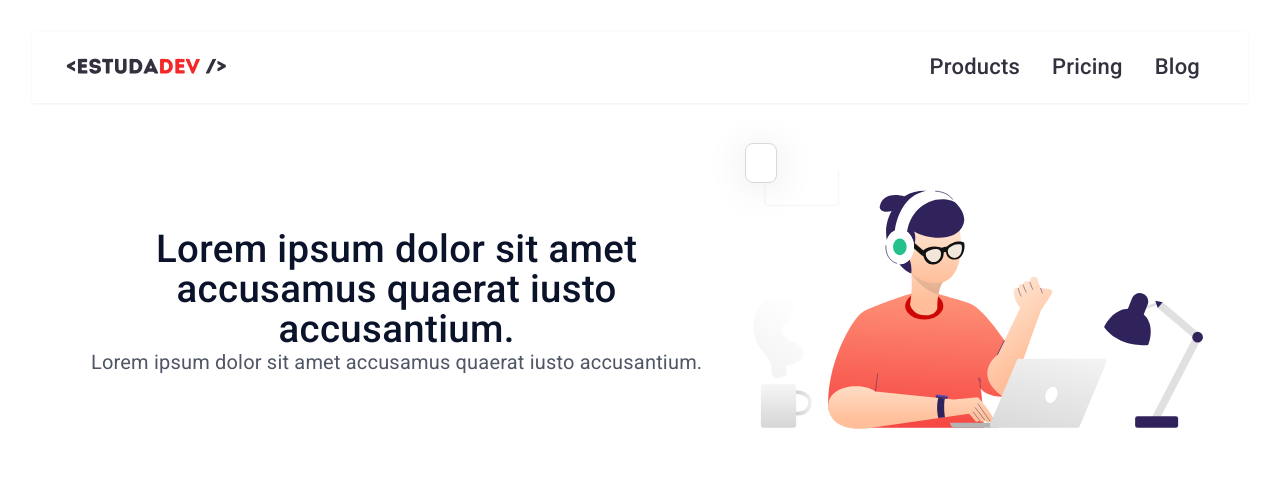
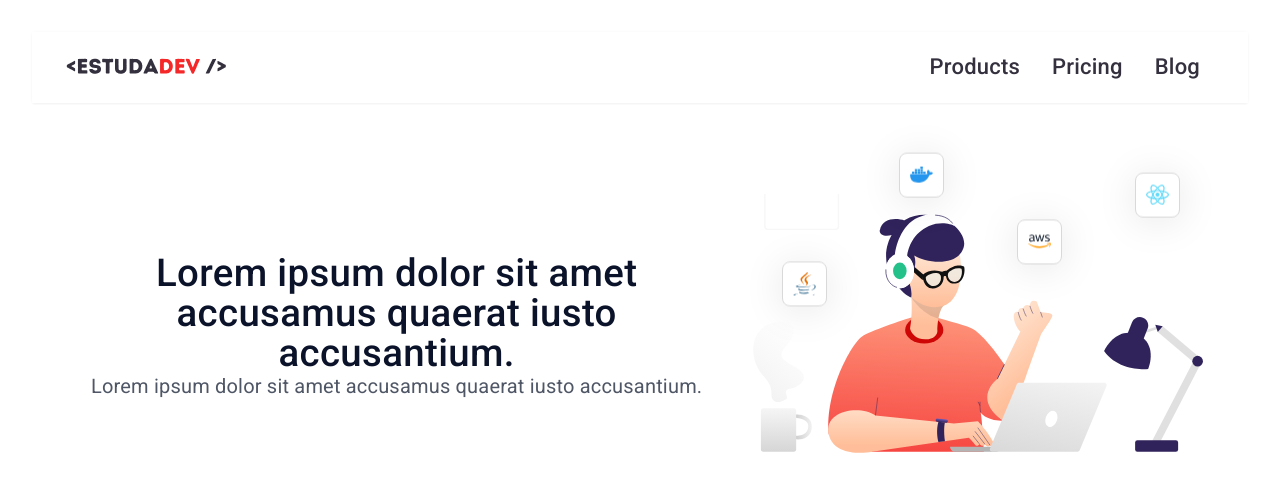
Before and after one commit to Manrriquez/estudadev-front, a React (Vite) app: page / in a window 1280 px wide. Shown: the top 492 px of the page. Built offline with nearby package versions, Linux system fonts and the light colour scheme.

Commit message:
implementando keyframes & finalizando section home da pagina welcome

```diff
--- a/src/pages/Welcome/Index.jsx
+++ b/src/pages/Welcome/Index.jsx
@@ -1,9 +1,12 @@
 import styled from '@emotion/styled';
-import { Avatar, Box, Container, Grid, Typography } from '@mui/material';
+import { Avatar, Box, Container, Grid, Paper, Typography } from '@mui/material';
 import React from 'react'
 import Navbar from '../../components/Navbar/Index';
 import ProgramingHome from '../../_assets/img/programing-home.svg';
-import JavaIcon from '../../_assets/img/java.svg'
+import JavaIcon from '../../_assets/img/java.svg';
+import AwsIcon from '../../_assets/img/aws.svg';
+import DockerIcon from '../../_assets/img/docker.svg';
+import ReactIcon from '../../_assets/img/reactjs.svg';
 
 
 const StyledTypograpyTitle = styled(Typography)(({ theme }) => ({
@@ -33,12 +36,90 @@ const StyledBoxBackground = styled(Box)(({ theme }) => ({
 
 const StyledAvatarAnimation = styled(Avatar)(({ theme }) => ({
     position: 'relative',
-    padding: '10px 15px 10px 15px',
+    padding: '10px',
     borderRadius: '8px',
-    width: '30px',
+    width: '45px',
+    height: '45px',
     background: '#FFFFFF',
+	  // animation: 'animationAvatar1 8s linear 0s infinite',
     border: '1px solid #D9D9D9',
     boxShadow: '0px 4px 40px rgb(9 9 12 / 10%)',
+    fontSize: '20px',
+
+    "@keyframes animationAvatar1": {
+      "0%": {
+        transform: "translateY(0)",
+      },
+      "10%": {
+	    	transform: "translateY(-8px)",
+      },
+      "30%": {
+	    	transform: "translateY(-8px)",
+      },
+      "50%": {
+	    	transform: "translateY(-8px)",
+      },
+      "70%": {
+	    	transform: "translateY(-8px)",
+      },
+      "20%": {
+	    	transform: "translateY(8px)",
+      },
+      "40%": {
+	    	transform: "translateY(8px)",
+      },
+      "60%": {
+	    	transform: "translateY(8px)",
+      },
+      "80%": {
+        transform: "translateY(6.4px)",
+      },
+      "90%": {
+		    transform: "translateY(-6.4px)",
+      },
+      "100%": {
+        transform: "translateY(0)",
+      }
+    },
+    "@keyframes animationAvatar2": {
+      "0%": {
+        transform: "translateY(0)",
+      },
+      "10%": {
+	    	transform: "translateY(8px)",
+      },
+      "30%": {
+	    	transform: "translateY(8px)",
+      },
+      "50%": {
+	    	transform: "translateY(8px)",
+      },
+      "70%": {
+	    	transform: "translateY(8px)",
+      },
+
+
+      "20%": {
+	    	transform: "translateY(-8px)",
+      },
+      "40%": {
+	    	transform: "translateY(-8px)",
+      },
+      "60%": {
+	    	transform: "translateY(-8px)",
+      },
+
+
+      "80%": {
+        transform: "translateY(-6.4px)",
+      },
+      "90%": {
+		    transform: "translateY(6.4px)",
+      },
+      "100%": {
+        transform: "translateY(0)",
+      }
+    },
 }));
 
 
@@ -48,7 +129,7 @@ const Welcome = () => {
       <Navbar />
       <Container sx={{marginTop: 5}} component="main" maxWidth="lg">
           <Box component="section">
-              <Grid container spacing={2} sx={{alignItems: 'center'}}>
+              <Grid container spacing={2} sx={{alignItems: 'center', mt: 6}}>
                   <Grid item  sm={12}  xs={12} md={7}>
                     <Box>
                         <StyledTypograpyTitle component="h1">
@@ -60,10 +141,14 @@ const Welcome = () => {
                     </Box>
                   </Grid>
 
-                  <Grid item sm={12} xs={12} md={5}>
+                  <Grid item sm={12} xs={12} md={5} sx={{mt: {xs: '5rem', md: 0} }}>
                     <Box sx={{width: '100%'}}>
-                        <StyledBoxBackground>
-                          <StyledAvatarAnimation src={JavaIcon}/>
+                        <StyledBoxBackground sx={{display: 'flex', justifyContent: 'space-around'}}>
+                          <StyledAvatarAnimation src={JavaIcon} sx={{top: '100px', animation: 'animationAvatar1 8s linear 0s infinite'}}/>
+                          <StyledAvatarAnimation src={DockerIcon} sx={{bottom: {md: '20px', xs: '40px'},
+                           animation: 'animationAvatar2 8s linear 0s infinite'}}/>
+                          <StyledAvatarAnimation src={AwsIcon} sx={{top: {md: '58px', xs: '20px'}, animation: 'animationAvatar1 8s linear 0s infinite'}}/>
+                          <StyledAvatarAnimation src={ReactIcon} sx={{animation: 'animationAvatar2 8s linear 0s infinite'}}/>
                         </StyledBoxBackground>
                     </Box>
                   </Grid>
```
